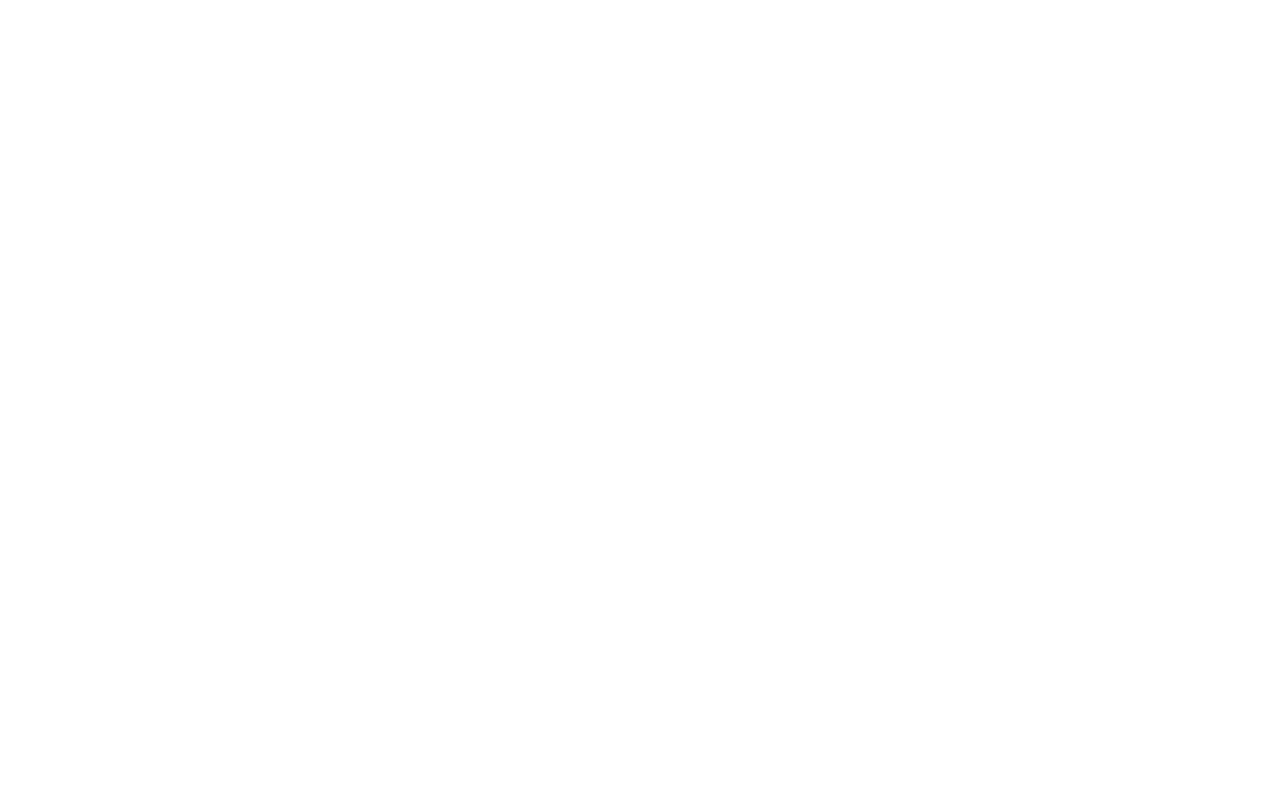
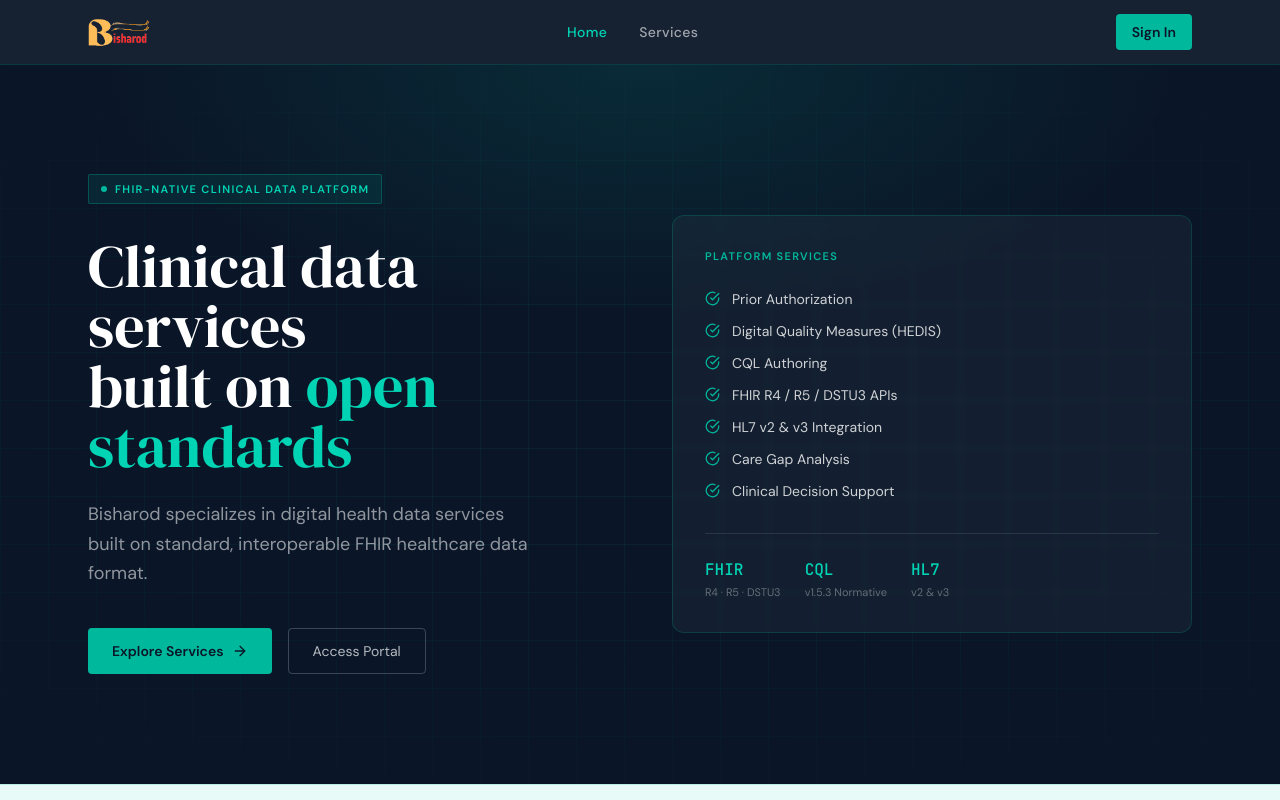
Before and after one commit to asimnipty/bisharod, a React (Vite) app in the folder frontend/: page / in a window 1280 px wide. Shown: the top 800 px of the page. Built offline with nearby package versions, Linux system fonts and the light colour scheme.

Commit message:
feat: cPanel FTP deploy workflow

```diff
--- a/frontend/src/main.tsx
+++ b/frontend/src/main.tsx
@@ -9,9 +9,11 @@
   defaultOptions: { queries: { staleTime: 5 * 60 * 1000, retry: 2 } },
 });
 
+const basename = import.meta.env.BASE_URL.replace(/\/$/, "") || "/";
+
 ReactDOM.createRoot(document.getElementById("root")!).render(
   <React.StrictMode>
-    <BrowserRouter basename="/bisharod">
+    <BrowserRouter basename={basename}>
       <QueryClientProvider client={queryClient}>
         <App />
       </QueryClientProvider>
--- a/frontend/vite.config.ts
+++ b/frontend/vite.config.ts
@@ -4,7 +4,7 @@
 
 export default defineConfig({
   plugins: [react()],
-  base: "/bisharod/",
+  base: process.env.VITE_BASE_PATH ?? "/bisharod/",
   resolve: {
     alias: { "@": path.resolve(__dirname, "./src") },
   },
```
Also changed, not shown: 1 other file (tests, documents, lock files or other folders).
